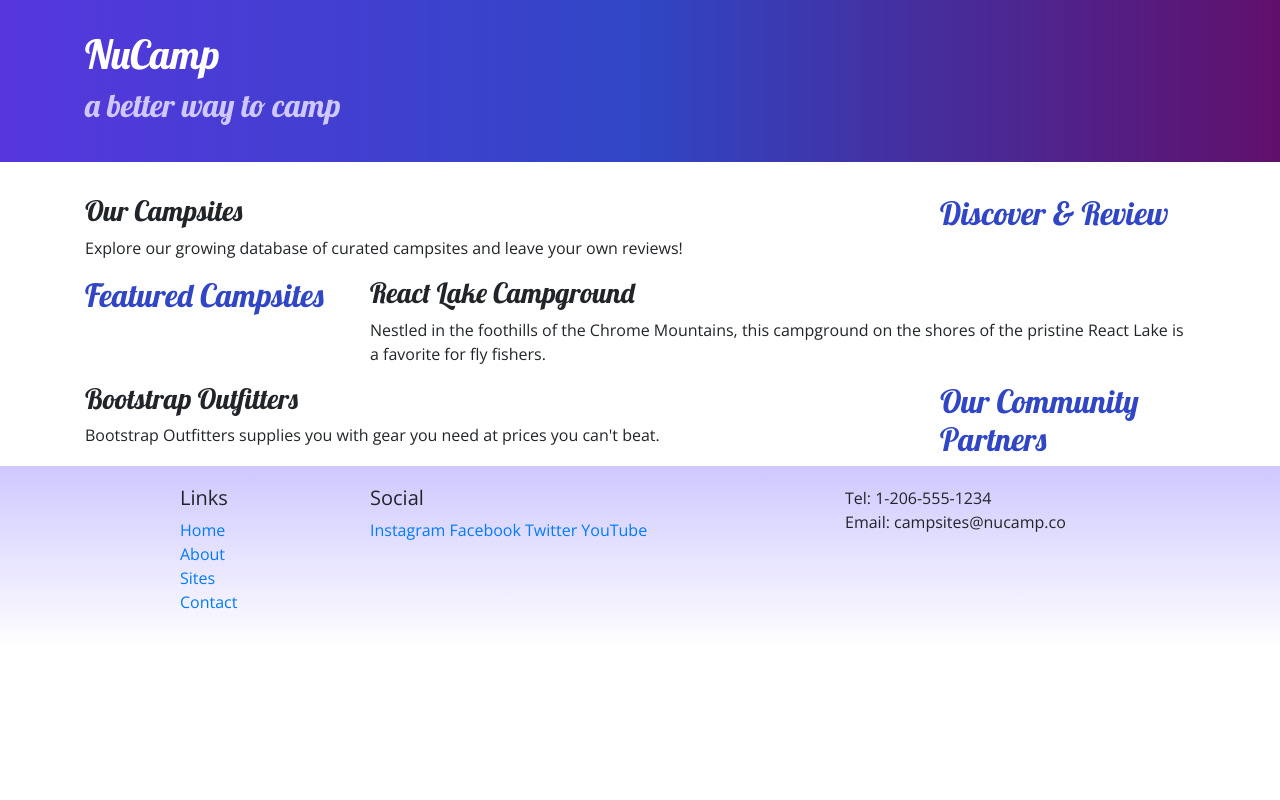
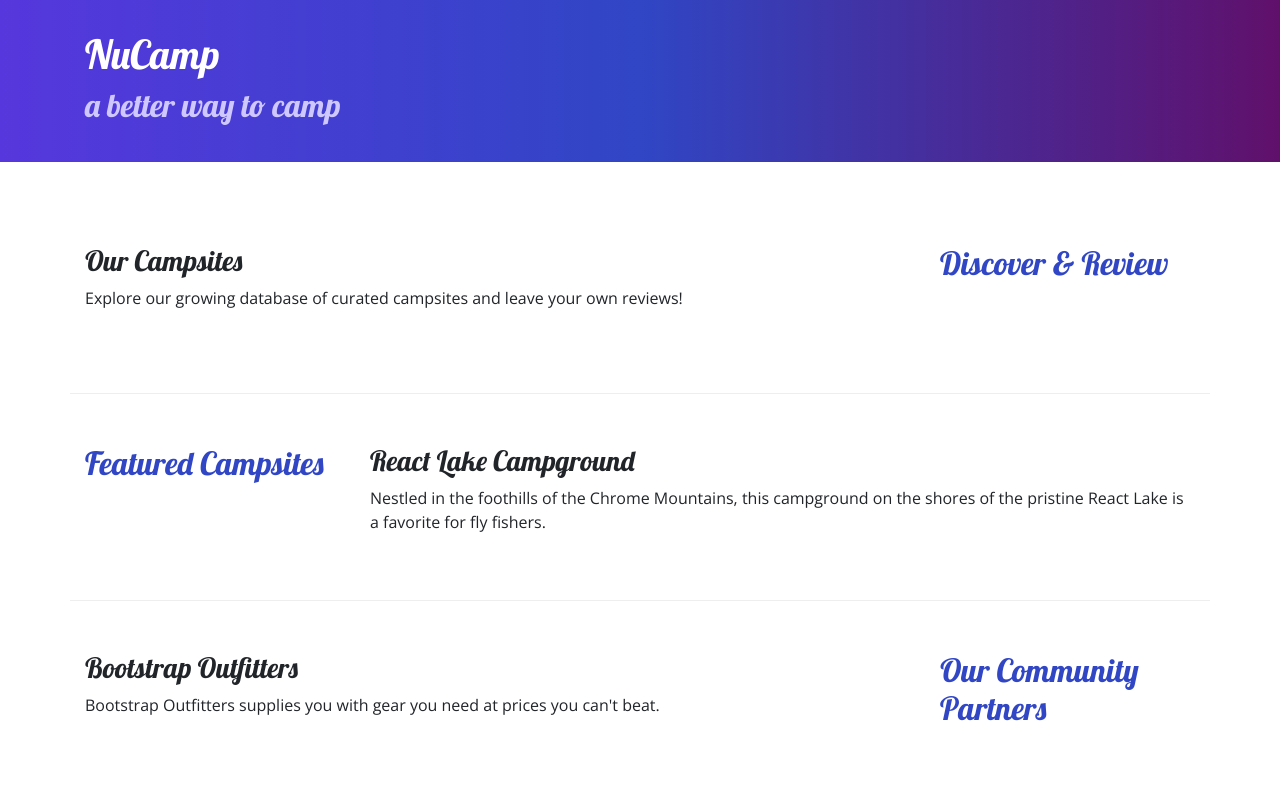
Before and after one commit to lauraharston/nucampsite-change-it-up, a website: page index.html in a window 1280 px wide. Shown: the top 800 px of the page. Drawn offline with nearby package versions, Linux system fonts and the light colour scheme.

Commit message:
added custom css style

```diff
--- a/css/styles.css
+++ b/css/styles.css
@@ -26,3 +26,10 @@ footer{
     color: white;
 
 }
+
+.row-content {
+    padding: 50px 0;
+    border-bottom: 1px ridge ;
+    min-height: 200px;
+
+}
```
